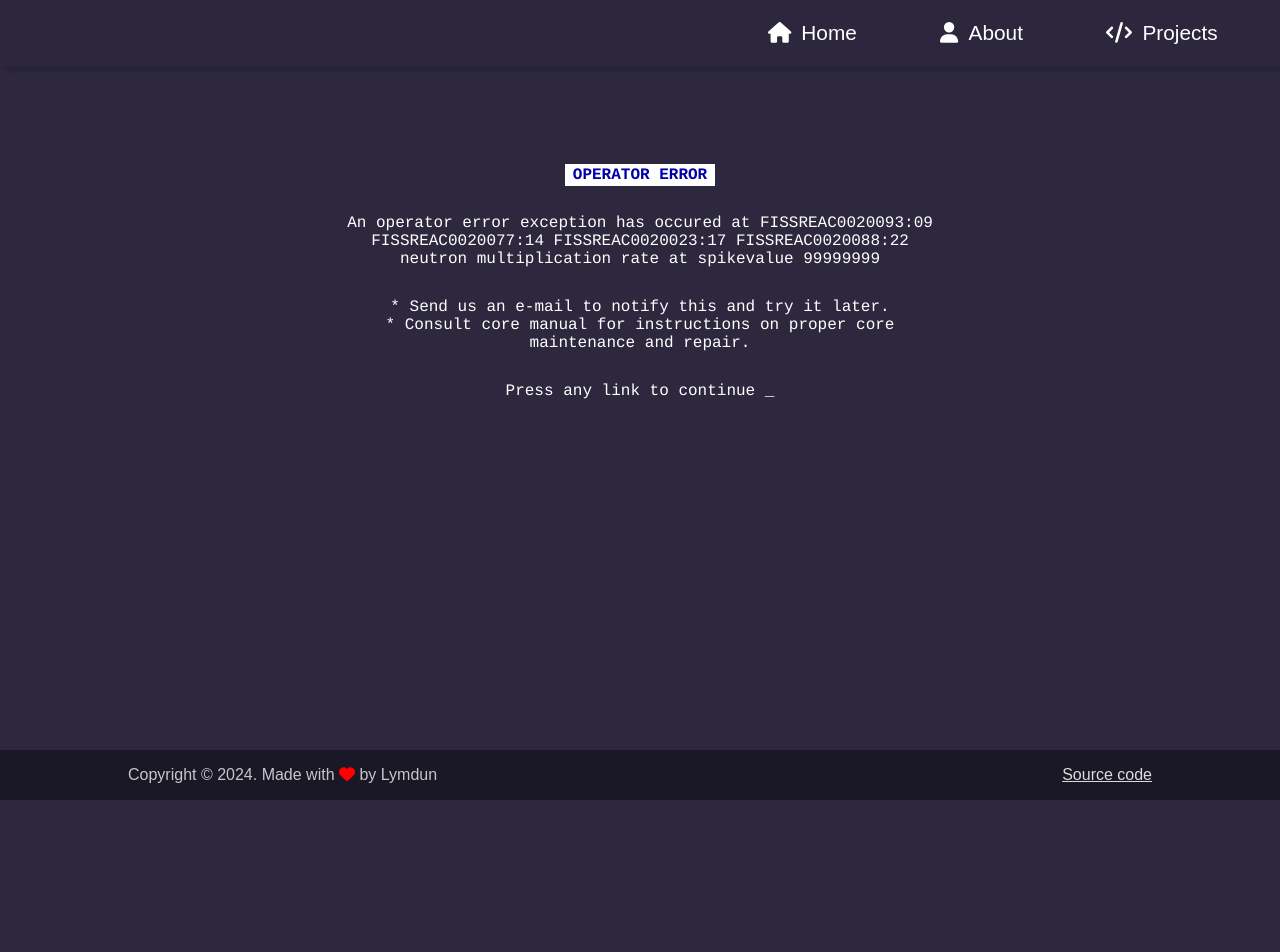
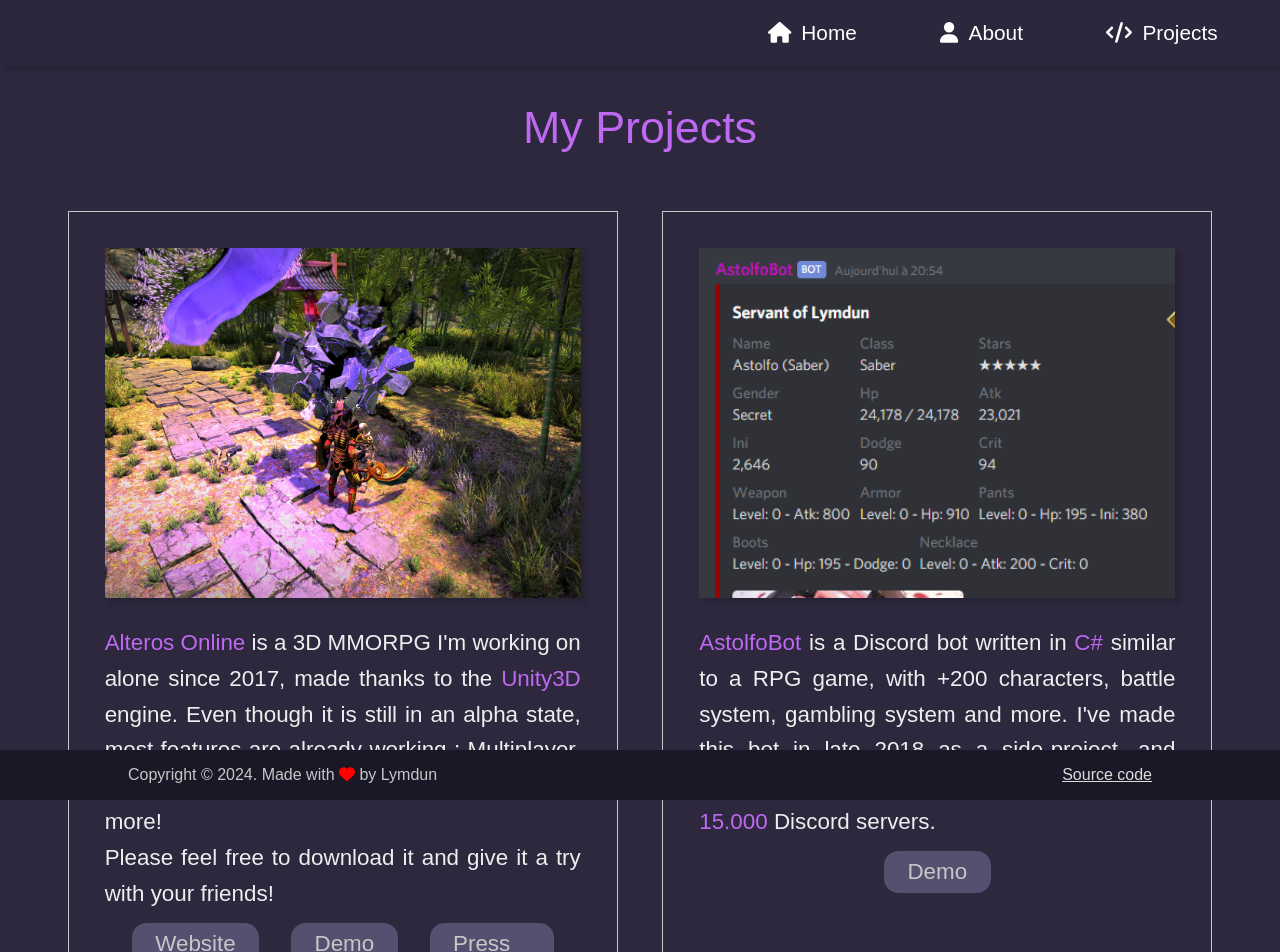
Before and after one commit to Lymdun/Lymdun.moe, a Vue app: page /projects in a window 1280 px wide. Before the commit this address led to /error. Shown: the top 952 px of the page. Before the commit the page ends 800 px from the top, so only its background shows below. Built offline with nearby package versions, Linux system fonts and the light colour scheme; a web font is replaced by a local one.

Commit message:
feat: projects page

```diff
--- a/src/components/About.vue
+++ b/src/components/About.vue
@@ -34,7 +34,7 @@
 .about-wrapper {
   display: flex;
   justify-content: space-between;
-  padding: 2em 6em;
+  padding: 2em 6em 4em;
 }
 
 @media (max-width: 768px) {
--- a/src/components/Footer.vue
+++ b/src/components/Footer.vue
@@ -1,7 +1,7 @@
 <template>
   <footer>
     <p>Copyright &copy; 2024. Made with <font-awesome-icon icon="heart" style="color: red"/> by Lymdun</p>
-    <p><a href="https://github.com/Lymdun/Lymdun.moe">Source code</a></p>
+    <p><a href="https://github.com/Lymdun/Lymdun.moe" target="_blank">Source code</a></p>
   </footer>
 </template>
 
@@ -30,3 +30,5 @@
   color: #dcdcdc;
 }
 </style>
+<script setup>
+</script>
--- a/src/components/Header.vue
+++ b/src/components/Header.vue
@@ -12,7 +12,6 @@
 
 <style scoped>
 header {
-  position: sticky;
   top: 0;
   display: flex;
   justify-content: end;
--- /dev/null
+++ b/src/components/Projects.vue
@@ -0,0 +1,132 @@
+<template>
+  <div class="projects">
+    <div class="title">
+      <span>My Projects</span>
+    </div>
+    <div class="projects-wrapper">
+      <div class="project">
+        <img src="../assets/alteros.jpg" alt="">
+        <span>Alteros Online</span> is a 3D MMORPG I'm working on alone since 2017, made thanks to the <span>Unity3D</span> engine.
+        Even though it is still in an alpha state, most features are already working ; Multiplayer, quests, battles, AIs, guilds, groups, and much more!
+        <br />
+        Please feel free to download it and give it a try with your friends!
+        <div class="project-links">
+          <a href="https://alteros-online.com/" target="_blank">Website</a>
+          <a href="https://alteros-online.com/download/" target="_blank">Demo</a>
+          <a href="https://alteros-online.com/press/" target="_blank">Press Kit</a>
+        </div>
+      </div>
+      <div class="project">
+        <img src="../assets/astolfobot.png" alt="">
+        <span>AstolfoBot</span> is a Discord bot written in <span>C#</span> similar to a RPG game, with +200 characters, battle system, gambling system and more.
+        I've made this bot in late 2018 as a side-project, and reached more than <span>2 millions</span> users across <span>15.000</span> Discord servers.
+        <div class="project-links">
+          <a href="https://top.gg/fr/bot/917838231788204062" target="_blank">Demo</a>
+        </div>
+      </div>
+      <div class="project">
+        Although it is not a solo project like the two others, I've done several contributions to the open-source project <span>Mirage</span>.
+        It is a high-level networking library made in <span>C#</span> for <span>Unity3D</span>, made for ease of use and high performance.
+        <br />
+        Feel free to contact me if you need help implementing <span>Mirage</span> in your project!
+        <div class="project-links">
+          <a href="https://github.com/MirageNet/Mirage" target="_blank">Code</a>
+        </div>
+      </div>
+    </div>
+    <div class="more">
+      <span>OPEN-SOURCE CONTRIBUTIONS</span>
+      <br />
+      <div class="more-github">
+        <a href="https://github.com/Lymdun" target="_blank"><font-awesome-icon :icon="['fab', 'github']" size="2xl" /></a>
+      </div>
+    </div>
+  </div>
+</template>
+
+<script>
+export default {
+  name: 'Projects'
+}
+</script>
+
+<style scoped>
+.projects {
+  padding: 2em;
+  align-items: center;
+  font-size: 1.4em;
+  line-height: 1.6em;
+}
+
+.title {
+  font-size: 2em;
+  text-align: center;
+  padding-bottom: 1.2em;
+}
+
+.projects-wrapper {
+  display: flex;
+  flex-wrap: wrap;
+  justify-content: center;
+  border-radius: 16px;;
+}
+
+.project {
+  max-width: 40%;
+  padding: 1.6em;
+  margin: 0.5em 1em 1em;
+  border: 1px solid #c7c7c7;
+  text-align: justify;
+}
+
+@media (max-width: 768px) {
+  .project {
+    max-width: 100%;
+  }
+}
+
+.project img {
+  margin-bottom: 1rem;
+  width: 100%;
+  height: 350px;
+  object-fit: cover;
+  box-shadow: 5px 5px 5px #00000026;
+}
+
+.project-links {
+  display: flex;
+  justify-content: center;
+  padding: 0.5em 0.5em;
+}
+
+.project-links a {
+  padding: 0.1em 1em;
+  margin: 0 1rem;
+  border: 1px solid #564F6F;
+  border-radius: 14px;
+  background-color: #564F6F;
+  text-decoration: none;
+  color: #c7c7c7;
+}
+
+.project-links a:hover {
+  background-color: #bf68f1;
+}
+
+.more {
+  text-align: center;
+  padding: 1em 0 1em;
+}
+
+.more-github {
+  margin: 0.7em;
+}
+
+.more-github a {
+  color: white;
+}
+
+span, .more-github a:hover {
+  color: #bf68f1;
+}
+</style>
--- a/src/main.js
+++ b/src/main.js
@@ -10,10 +10,12 @@
 import {fas} from "@fortawesome/free-solid-svg-icons";
 import {faGithub} from "@fortawesome/free-brands-svg-icons";
 import About from "@/components/About.vue";
+import Projects from "@/components/Projects.vue";
 
 const routes = [
     { path: '/', component: Home },
     { path: '/about', component: About },
+    { path: '/projects', component: Projects },
     { path: '/error', component: ErrorComponent },
     { path: '/:catchAll(.*)', redirect: '/error' }
 ];
--- a/src/views/Home.vue
+++ b/src/views/Home.vue
@@ -53,16 +53,23 @@
 }
 
 .home-intro-image {
-  position: absolute;
-  bottom: -1px;
-  left: 50%;
-  transform: translateX(-50%);
+  display: flex;
+  justify-content: center;
 }
 
 .home-intro-image img {
-  width: 100%;
+  position: fixed;
+  bottom: 0;
   height: auto;
+  max-width: 100%;
   transform: scale(0.8);
+}
+
+@media (max-height: 868px) {
+  .home-intro-image img {
+    max-height: 50%;
+    max-width: 70%;
+  }
 }
 
 span, a:hover {
```
Also changed, not shown: src/assets/alteros.jpg (added), src/assets/astolfobot.png (added).
